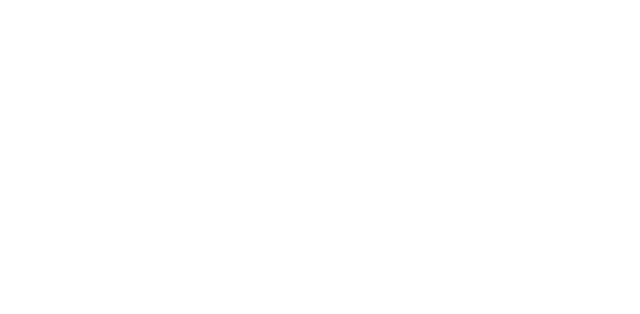
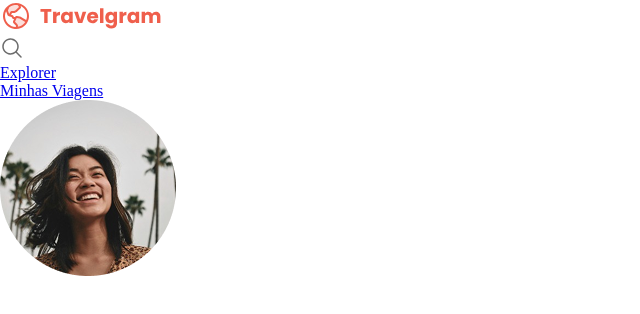
Before and after one commit to luiz775/projeto-travelgram, a plain HTML site: page index.html in a window 1280 px wide. Shown: the whole page, without its empty margins (0-640 px from the left). Drawn offline with Linux system fonts and the light colour scheme.

Commit message:
fazendo a parte do cabeçario

```diff
--- a/index.html
+++ b/index.html
@@ -11,6 +11,24 @@
   <link href="https://fonts.googleapis.com/css2?family=Poppins:wght@400;700&display=swap" rel="stylesheet">
 </head>
 <body>
+   <nav>
+    <a href="#" id="logo">
+      <img src="assets/icons/Logo.svg" alt="Logomarca">
+    </a>
 
+    <ul id="primary-menu">
+      <li>
+        <a href="#">
+          <img src="assets/icons/MagnifyingGlass.svg" alt="Ícone de pesquisa">
+        </a>
+      </li>
+      <li><a href="#">Explorer</a></li>
+      <li><a href="#">Minhas Viagens</a></li>
+      <li><a href="#">
+        <img src="assets/Profile pic.png" alt="Foto de perfil">
+      </a>
+    </li>
+      </ul>
+   </nav>
 </body>
 </html>
```
Also changed, not shown: assets/Image 01.png (deleted), assets/Image 02.png (deleted), assets/Image 04.png (deleted), assets/Image 05.png (deleted), assets/Image 06.png (deleted), assets/Image 07.png (deleted), assets/Image 08.png (deleted), assets/Image 09.png (deleted), assets/Image 10.png (deleted), assets/Image 11.png (deleted), assets/Profile pic.png (added), assets/icons/AirplaneTilt.svg (renamed from assets/AirplaneTilt.svg), assets/icons/Image.svg (renamed from assets/Image.svg), assets/icons/Logo.svg (renamed from assets/Logo.svg), 3 more files, 12 other files.
